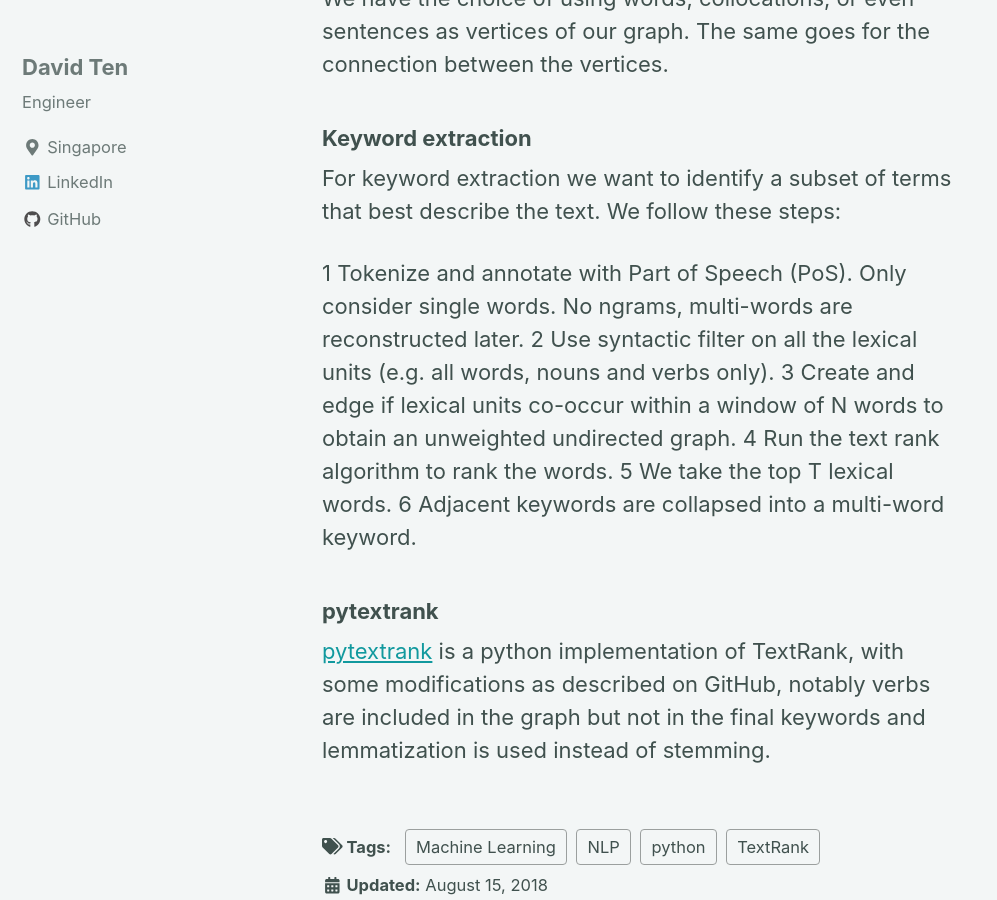
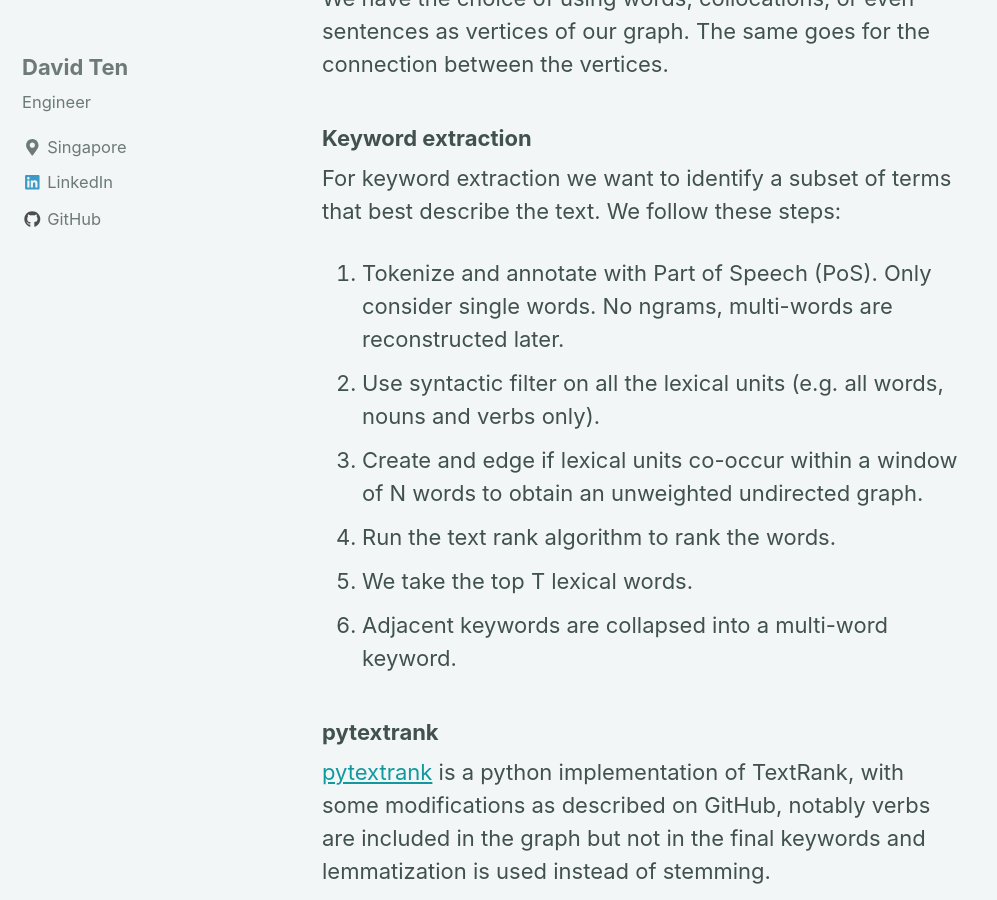
Before and after one commit to xang1234/xang1234.github.io, a Jekyll site: the page built from _posts/2018-08-15-textrank.md, in a window 1280 px wide and 900 px high, scrolled down 955 px. Shown: the whole window, without its empty margins (0-997 px from the left). Built offline with Jekyll 4.4.1, drawn with Linux system fonts in a browser that asks for light colours; nearby versions of some CDN libraries; formulas are drawn with MathJax 3.

Commit message:
numbering

```diff
--- a/_posts/2018-08-15-textrank.md
+++ b/_posts/2018-08-15-textrank.md
@@ -21,13 +21,12 @@ We have the choice of using words, collocations, or even sentences as vertices o
 ### Keyword extraction
 For keyword extraction we want to identify a subset of terms that best describe the text. We follow these steps:
 
-1 Tokenize and annotate with Part of Speech (PoS). Only consider single words. No ngrams, multi-words are reconstructed later.
-2 Use syntactic filter on all the lexical units (e.g. all words, nouns and verbs only).
-3 Create and edge if lexical units co-occur within a window of N words to obtain an unweighted undirected graph.
-4 Run the text rank algorithm to rank the words.
-5 We take the top T lexical words.
-6 Adjacent keywords are collapsed into a multi-word keyword.
+1. Tokenize and annotate with Part of Speech (PoS). Only consider single words. No ngrams, multi-words are reconstructed later.
+2. Use syntactic filter on all the lexical units (e.g. all words, nouns and verbs only).
+3. Create and edge if lexical units co-occur within a window of N words to obtain an unweighted undirected graph.
+4. Run the text rank algorithm to rank the words.
+5. We take the top T lexical words.
+6. Adjacent keywords are collapsed into a multi-word keyword.
 
 ### pytextrank
-
 [pytextrank](https://github.com/ceteri/pytextrank) is a python implementation of TextRank, with some modifications as described on GitHub, notably verbs are included in the graph but not in the final keywords and lemmatization is used instead of stemming.
```
